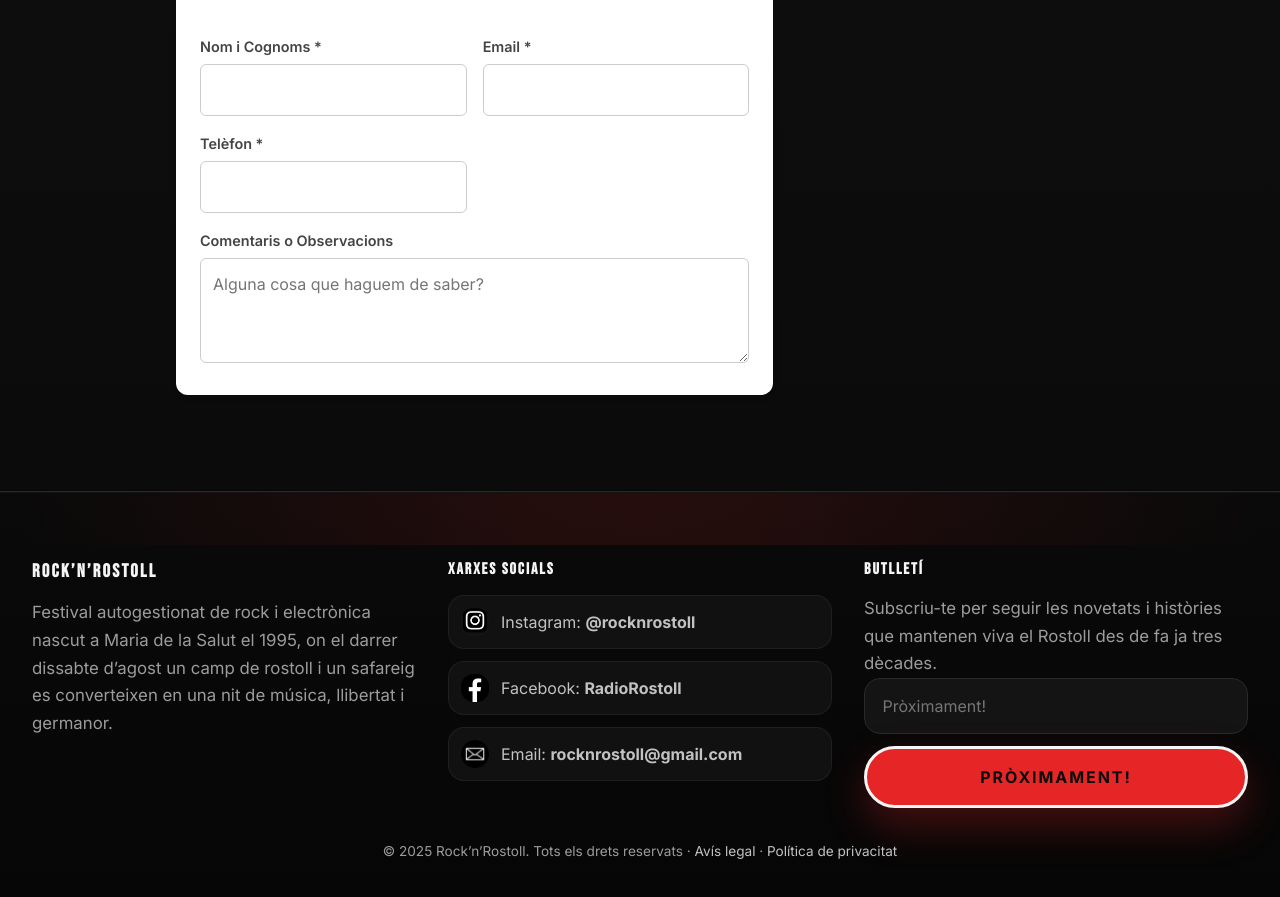
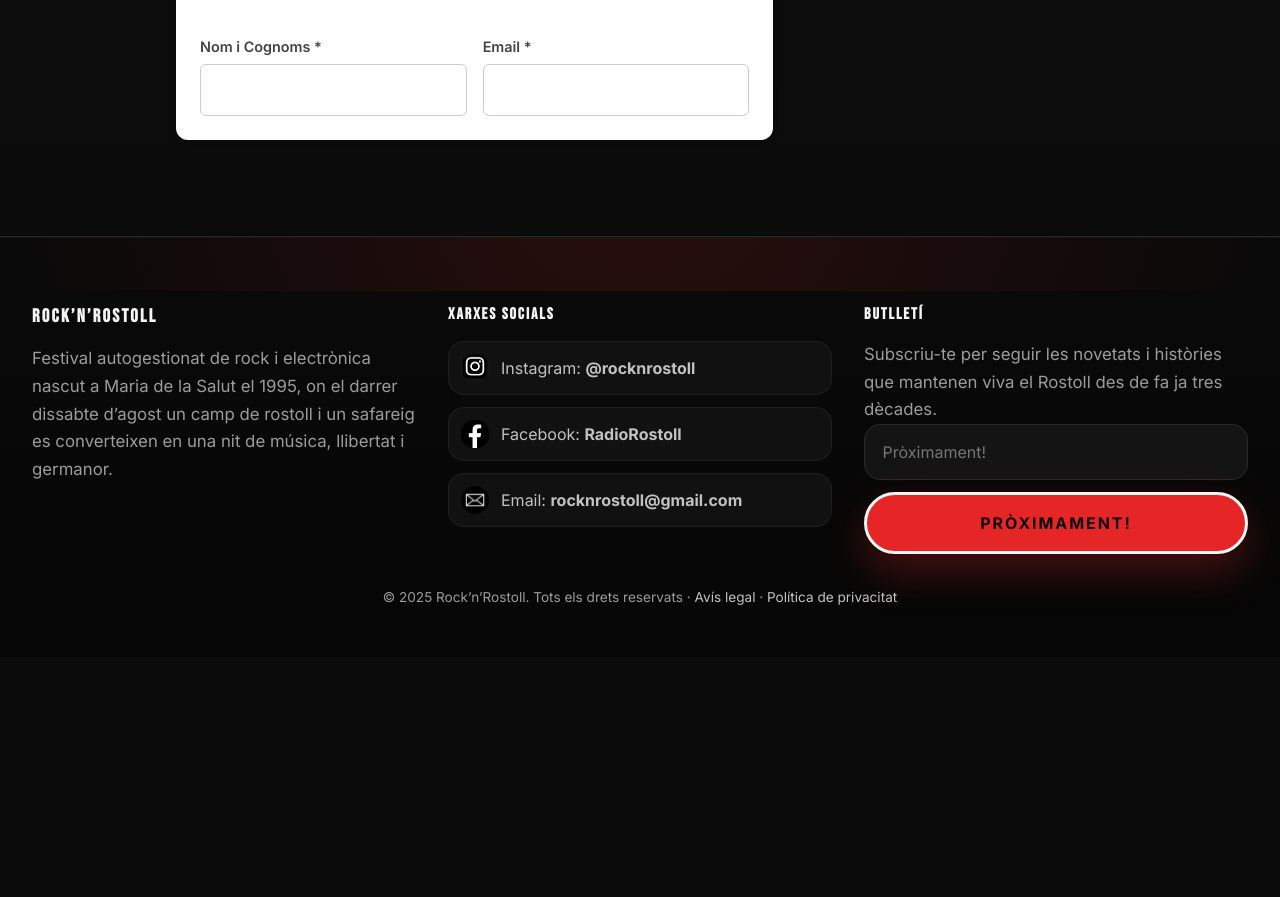
Before and after one commit to RostollTech/rocknrostoll-web, a React (Vite) app: page /comanda in a window 1280 px wide. Shown: the part 1380-2277 px from the top of the page. After the commit the page ends 2037 px from the top, so only its background shows below. Built offline with nearby package versions, Linux system fonts and the light colour scheme.

Commit message:
llevar numero de telefon i solicituf

```diff
--- a/src/pages/Comanda.jsx
+++ b/src/pages/Comanda.jsx
@@ -10,9 +10,7 @@ export default function Comanda() {
   // State for form user fields
   const [formData, setFormData] = useState({
     name: "",
-    email: "",
-    phone: "",
-    comments: ""
+    email: ""
   });
 
   // State for cart/quantities.
@@ -126,8 +124,8 @@ export default function Comanda() {
 
     // Validation
     // Validation
-    if (!formData.name || !formData.email || !formData.phone) {
-      alert("Si us plau, omple tots els camps obligatoris (Nom, Email i Telèfon) per continuar.");
+    if (!formData.name || !formData.email) {
+      alert("Si us plau, omple tots els camps obligatoris (Nom i Email) per continuar.");
       return;
     }
 
@@ -352,25 +350,7 @@ export default function Comanda() {
                         className="form-input"
                       />
                     </div>
-                    <div className="form-group">
-                      <label htmlFor="phone">Telèfon *</label>
-                      <input
-                        type="tel" id="phone" name="phone"
-                        required
-                        value={formData.phone} onChange={handleUserChange}
-                        className="form-input"
-                      />
-                    </div>
-                  </div>
-                  <div className="form-group" style={{ marginTop: '1rem' }}>
-                    <label htmlFor="comments">Comentaris o Observacions</label>
-                    <textarea
-                      id="comments" name="comments"
-                      rows="3"
-                      value={formData.comments} onChange={handleUserChange}
-                      className="form-input"
-                      placeholder="Alguna cosa que haguem de saber?"
-                    ></textarea>
+
                   </div>
                 </div>
 
```
